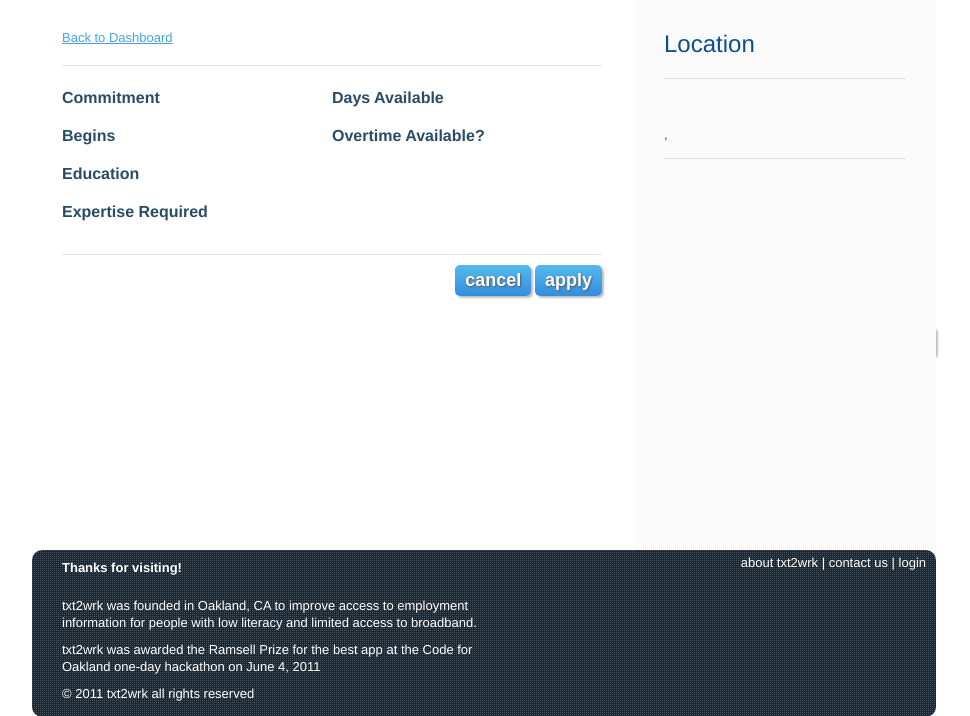
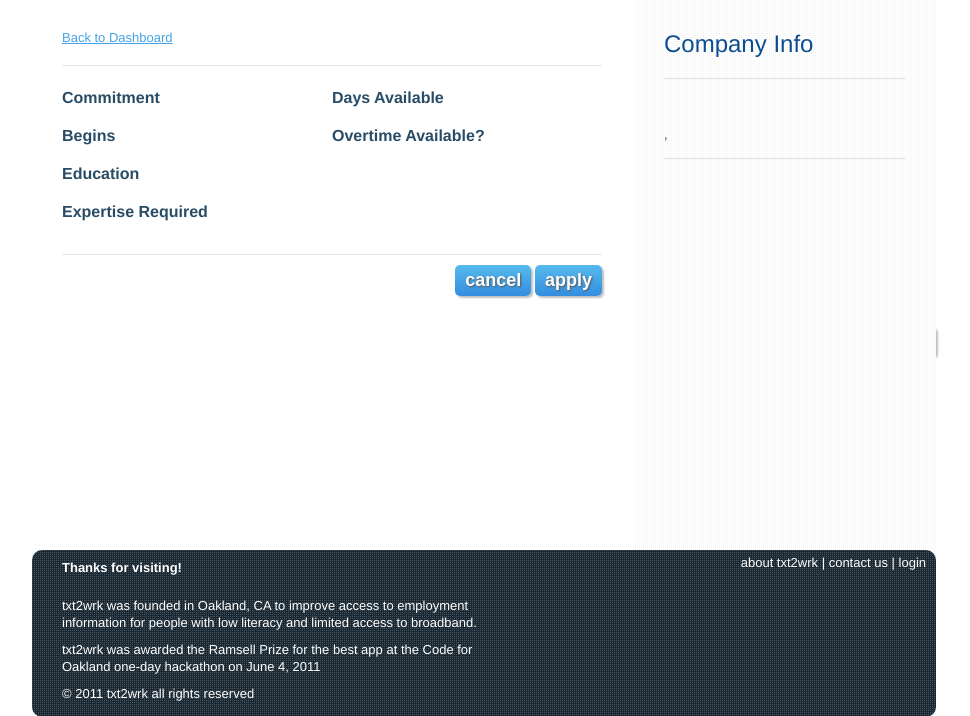
Before and after one commit to rogerly/txt2wrk, a Django app: template templates/applicant/job/job.html in a window 1280 px wide. Shown: the part 70-786 px from the top of the page, without its empty margins (156-1126 px from the left). Run offline with Django 3.2, Linux system fonts and the light colour scheme; the template is opened without the code that fills it, so the values that code supplies are empty; some libraries are stand-ins or nearby versions.

Commit message:
Changed header name

```diff
--- a/templates/job/job.html
+++ b/templates/job/job.html
@@ -37,7 +37,7 @@
     </section>
 </div>
 <div class="sidebar">
-    <h2>Location</h2>
+    <h2>Company Info</h2>
     <section id="location">
         <h3>{{ job.location.business_name }}</h3>
         <p>
```
